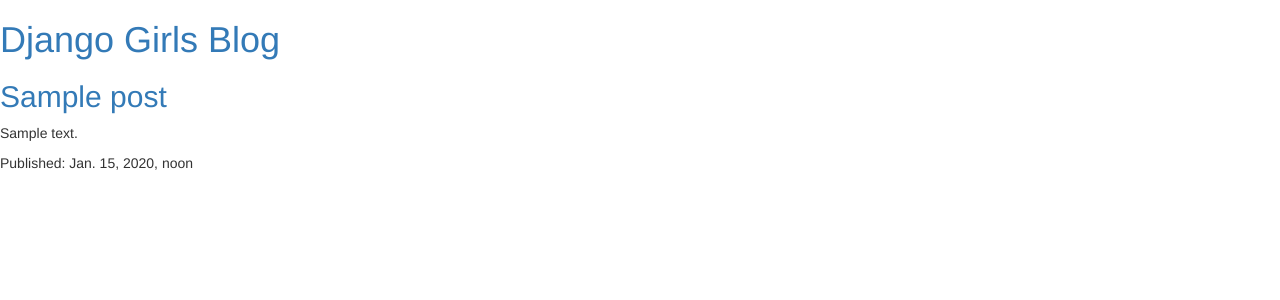
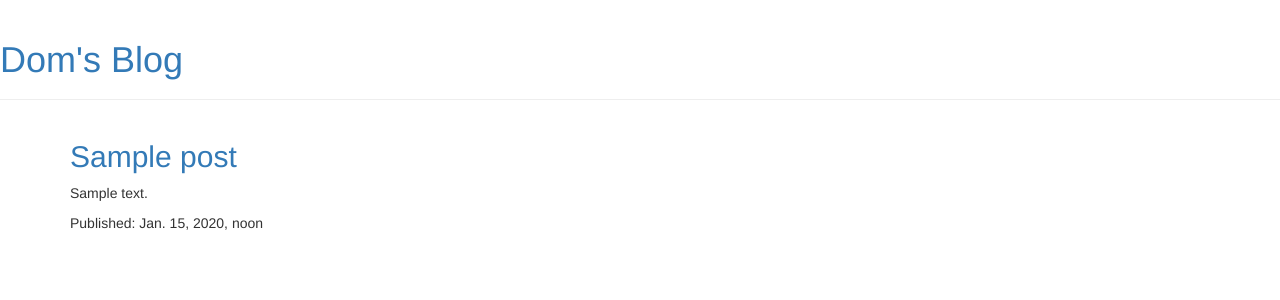
Before and after one commit to dxg857/my-first-blog, a Django app: page / in a window 1280 px wide. Shown: the top 300 px of the page. Run offline with Django 3.2, Linux system fonts and the light colour scheme; tables that the repository leaves empty hold one stand-in row (values such as "Sample post"); some libraries are stand-ins or nearby versions.

Commit message:
Initial commit

```diff
--- a/FirstSite/settings.py
+++ b/FirstSite/settings.py
@@ -120,4 +120,4 @@
 # https://docs.djangoproject.com/en/3.0/howto/static-files/
 
 STATIC_URL = '/static/'
-STATIC_ROOT = os.path.join(BASE_DIR, 'static')
+STATIC_ROOT = os.path.join(BASE_DIR, 'blog/static')
--- a/templates/blog/post_list.html
+++ b/templates/blog/post_list.html
@@ -2,26 +2,33 @@
 {% load static %}
 <html lang="en">
     <head>
-        {% comment %}<meta charset="UTF-8">{% endcomment %}
+        <meta charset="UTF-8">
         <title>Dom's Website</title>
         <link rel="stylesheet" href="//maxcdn.bootstrapcdn.com/bootstrap/3.2.0/css/bootstrap.min.css">
         <link rel="stylesheet" href="//maxcdn.bootstrapcdn.com/bootstrap/3.2.0/css/bootstrap-theme.min.css">
         <link rel="stylesheet" href="//fonts.googleapis.com/css?family=Lobster&subset=latin,latin-ext" type="text/css">
-{#        <link rel="stylesheet" href="{% static 'css/blog.css' %}">#}
-        <link rel="stylesheet" href="/static/css/blog.css">
+        <link rel="stylesheet" href="{% static 'css/blog.css' %}">
     </head>
     <body>
-        <div>
-            <h1><a href="/">Django Girls Blog</a></h1>
+        <div class="page-header">
+            <h1><a href="/">Dom's Blog</a></h1>
         </div>
 
-        {% for post in posts %}
-            <div>
-                <h2><a href="">{{ post.title }}</a></h2>
-                <p>{{ post.text|linebreaksbr }}</p>
-                <p>Published: {{ post.published_date }}</p>
+        <div class="content container">
+            <div class="row">
+                <div class="col-md-8">
+                    {% for post in posts %}
+                        <div class="post">
+                            <h2><a href="">{{ post.title }}</a></h2>
+                            <p>{{ post.text|linebreaksbr }}</p>
+                            <div class="date">
+                                <p>Published: {{ post.published_date }}</p>
+                            </div>
+                        </div>
+                    {% endfor %}
+                </div>
             </div>
-        {% endfor %}
+        </div>
 
     </body>
 </html>
```
Also changed, not shown: 1 other file.
